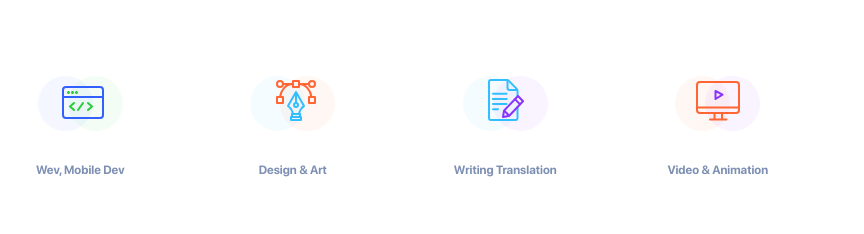
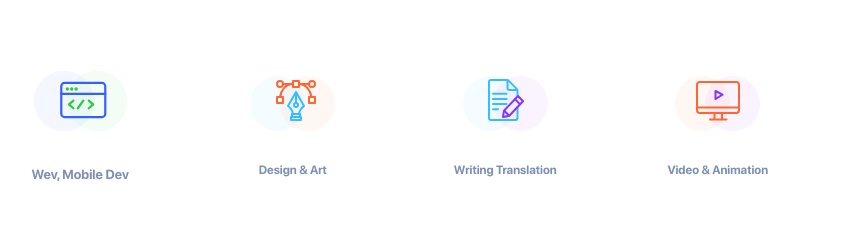
Before and after one commit to karshten/vue-freelance, a Vue app: page / in a window 1280 px wide. In both pictures the pointer is over the element "Wev, Mobile Dev". Shown: the part 1146-1380 px from the top of the page, without its empty margins (256-1120 px from the left). Built offline with nearby package versions, Linux system fonts and the light colour scheme.

Commit message:
added transition for services items

```diff
--- a/src/components/Main/ProServices/ProServices.vue
+++ b/src/components/Main/ProServices/ProServices.vue
@@ -104,6 +104,11 @@
             flex-direction: column;
             align-items: center;
             margin-bottom: 80px;
+            transition: .3s linear;
+
+            &:hover {
+                transform: scale(1.1);
+            }
         }
     }
 </style>
```
